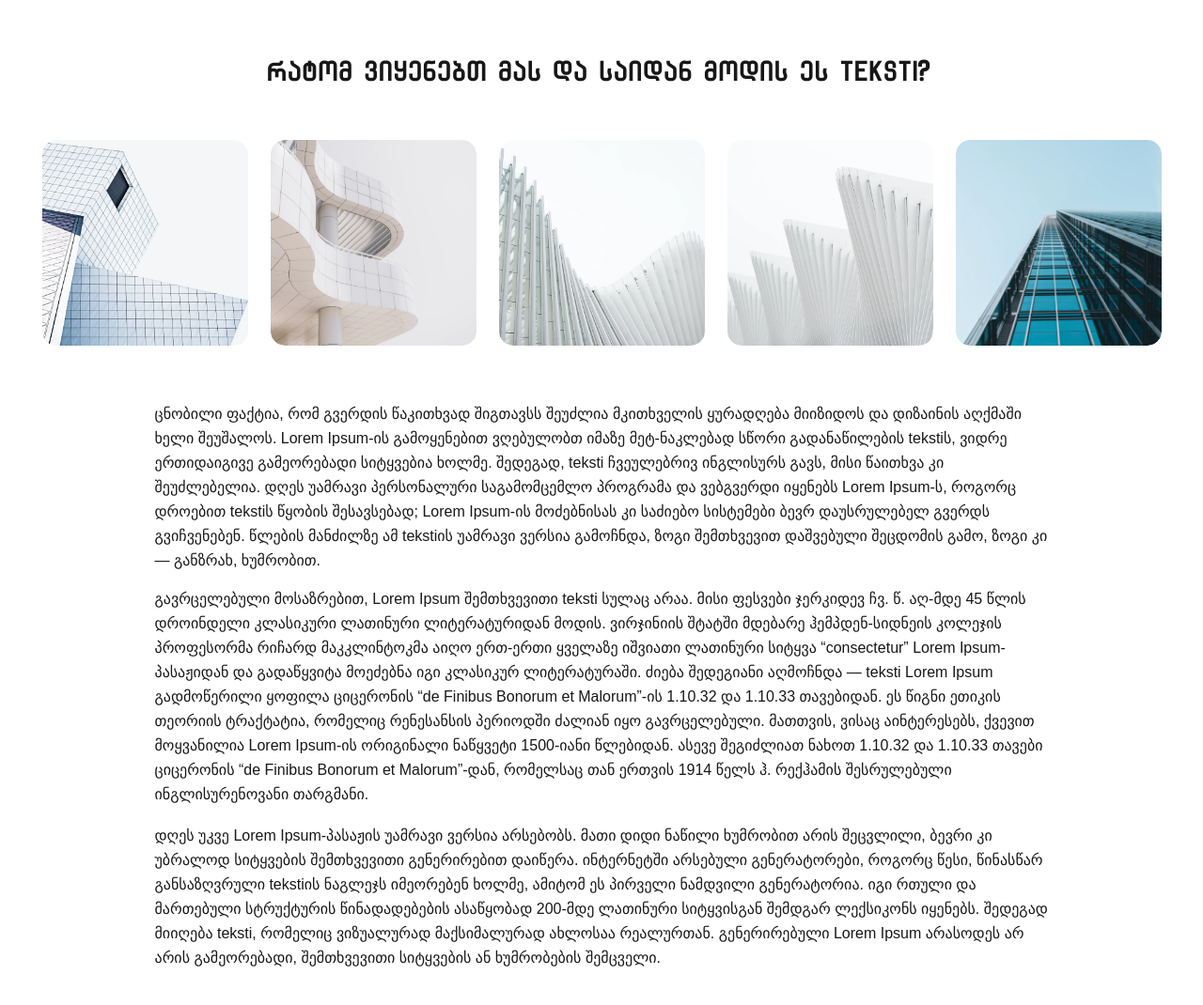
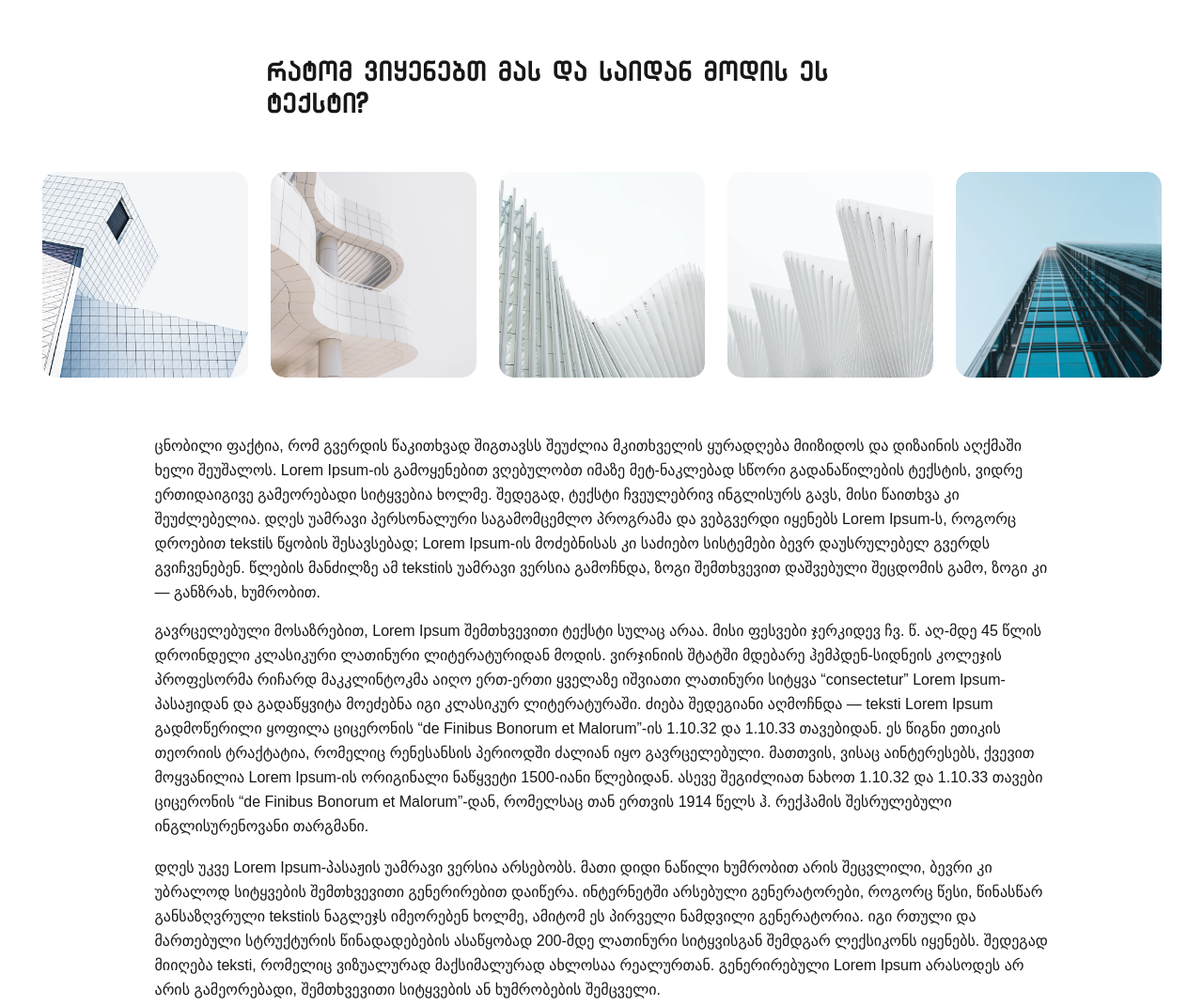
Before and after one commit to TakoSalakaia/bookish-robot, a plain HTML site: page index.html in a window 1280 px wide. Shown: the part 863-1933 px from the top of the page at 94% size. Drawn offline with Linux system fonts and the light colour scheme; a web font is replaced by a local one.

Commit message:
Update index.html

```diff
--- a/index.html
+++ b/index.html
@@ -28,7 +28,7 @@
   </div>
 
   <div class="photo-title">
-    რატომ ვიყენებთ მას და საიდან მოდის ეს teksti?
+    რატომ ვიყენებთ მას და საიდან მოდის ეს ტექსტი?
   </div>
 
   <div class="image-row">
@@ -40,11 +40,11 @@
   </div>
 
   <div class="text first">
-    ცნობილი ფაქტია, რომ გვერდის წაკითხვად შიგთავსს შეუძლია მკითხველის ყურადღება მიიზიდოს და დიზაინის აღქმაში ხელი შეუშალოს. Lorem Ipsum-ის გამოყენებით ვღებულობთ იმაზე მეტ-ნაკლებად სწორი გადანაწილების tekstiს, ვიდრე ერთიდაიგივე გამეორებადი სიტყვებია ხოლმე. შედეგად, teksti ჩვეულებრივ ინგლისურს გავს, მისი წაითხვა კი შეუძლებელია. დღეს უამრავი პერსონალური საგამომცემლო პროგრამა და ვებგვერდი იყენებს Lorem Ipsum-ს, როგორც დროებით tekstiს წყობის შესავსებად; Lorem Ipsum-ის მოძებნისას კი საძიებო სისტემები ბევრ დაუსრულებელ გვერდს გვიჩვენებენ. წლების მანძილზე ამ tekstiის უამრავი ვერსია გამოჩნდა, ზოგი შემთხვევით დაშვებული შეცდომის გამო, ზოგი კი — განზრახ, ხუმრობით.
+    ცნობილი ფაქტია, რომ გვერდის წაკითხვად შიგთავსს შეუძლია მკითხველის ყურადღება მიიზიდოს და დიზაინის აღქმაში ხელი შეუშალოს. Lorem Ipsum-ის გამოყენებით ვღებულობთ იმაზე მეტ-ნაკლებად სწორი გადანაწილების ტექსტის, ვიდრე ერთიდაიგივე გამეორებადი სიტყვებია ხოლმე. შედეგად, ტექსტი ჩვეულებრივ ინგლისურს გავს, მისი წაითხვა კი შეუძლებელია. დღეს უამრავი პერსონალური საგამომცემლო პროგრამა და ვებგვერდი იყენებს Lorem Ipsum-ს, როგორც დროებით tekstiს წყობის შესავსებად; Lorem Ipsum-ის მოძებნისას კი საძიებო სისტემები ბევრ დაუსრულებელ გვერდს გვიჩვენებენ. წლების მანძილზე ამ tekstiის უამრავი ვერსია გამოჩნდა, ზოგი შემთხვევით დაშვებული შეცდომის გამო, ზოგი კი — განზრახ, ხუმრობით.
   </div>
 
   <div class="text second">
-    გავრცელებული მოსაზრებით, Lorem Ipsum შემთხვევითი teksti სულაც არაა. მისი ფესვები ჯერკიდევ ჩვ. წ. აღ-მდე 45 წლის დროინდელი კლასიკური ლათინური ლიტერატურიდან მოდის. ვირჯინიის შტატში მდებარე ჰემპდენ-სიდნეის კოლეჯის პროფესორმა რიჩარდ მაკკლინტოკმა აიღო ერთ-ერთი ყველაზე იშვიათი ლათინური სიტყვა “consectetur” Lorem Ipsum-პასაჟიდან და გადაწყვიტა მოეძებნა იგი კლასიკურ ლიტერატურაში. ძიება შედეგიანი აღმოჩნდა — teksti Lorem Ipsum გადმოწერილი ყოფილა ციცერონის “de Finibus Bonorum et Malorum”-ის 1.10.32 და 1.10.33 თავებიდან. ეს წიგნი ეთიკის თეორიის ტრაქტატია, რომელიც რენესანსის პერიოდში ძალიან იყო გავრცელებული.      მათთვის, ვისაც აინტერესებს, ქვევით მოყვანილია Lorem Ipsum-ის ორიგინალი ნაწყვეტი 1500-იანი წლებიდან. ასევე შეგიძლიათ ნახოთ 1.10.32 და 1.10.33 თავები ციცერონის “de Finibus Bonorum et Malorum”-დან, რომელსაც თან ერთვის 1914 წელს ჰ. რექჰამის შესრულებული ინგლისურენოვანი თარგმანი.
+    გავრცელებული მოსაზრებით, Lorem Ipsum შემთხვევითი ტექსტი სულაც არაა. მისი ფესვები ჯერკიდევ ჩვ. წ. აღ-მდე 45 წლის დროინდელი კლასიკური ლათინური ლიტერატურიდან მოდის. ვირჯინიის შტატში მდებარე ჰემპდენ-სიდნეის კოლეჯის პროფესორმა რიჩარდ მაკკლინტოკმა აიღო ერთ-ერთი ყველაზე იშვიათი ლათინური სიტყვა “consectetur” Lorem Ipsum-პასაჟიდან და გადაწყვიტა მოეძებნა იგი კლასიკურ ლიტერატურაში. ძიება შედეგიანი აღმოჩნდა — teksti Lorem Ipsum გადმოწერილი ყოფილა ციცერონის “de Finibus Bonorum et Malorum”-ის 1.10.32 და 1.10.33 თავებიდან. ეს წიგნი ეთიკის თეორიის ტრაქტატია, რომელიც რენესანსის პერიოდში ძალიან იყო გავრცელებული.      მათთვის, ვისაც აინტერესებს, ქვევით მოყვანილია Lorem Ipsum-ის ორიგინალი ნაწყვეტი 1500-იანი წლებიდან. ასევე შეგიძლიათ ნახოთ 1.10.32 და 1.10.33 თავები ციცერონის “de Finibus Bonorum et Malorum”-დან, რომელსაც თან ერთვის 1914 წელს ჰ. რექჰამის შესრულებული ინგლისურენოვანი თარგმანი.
   </div>
 
   <div class="text third">
```
